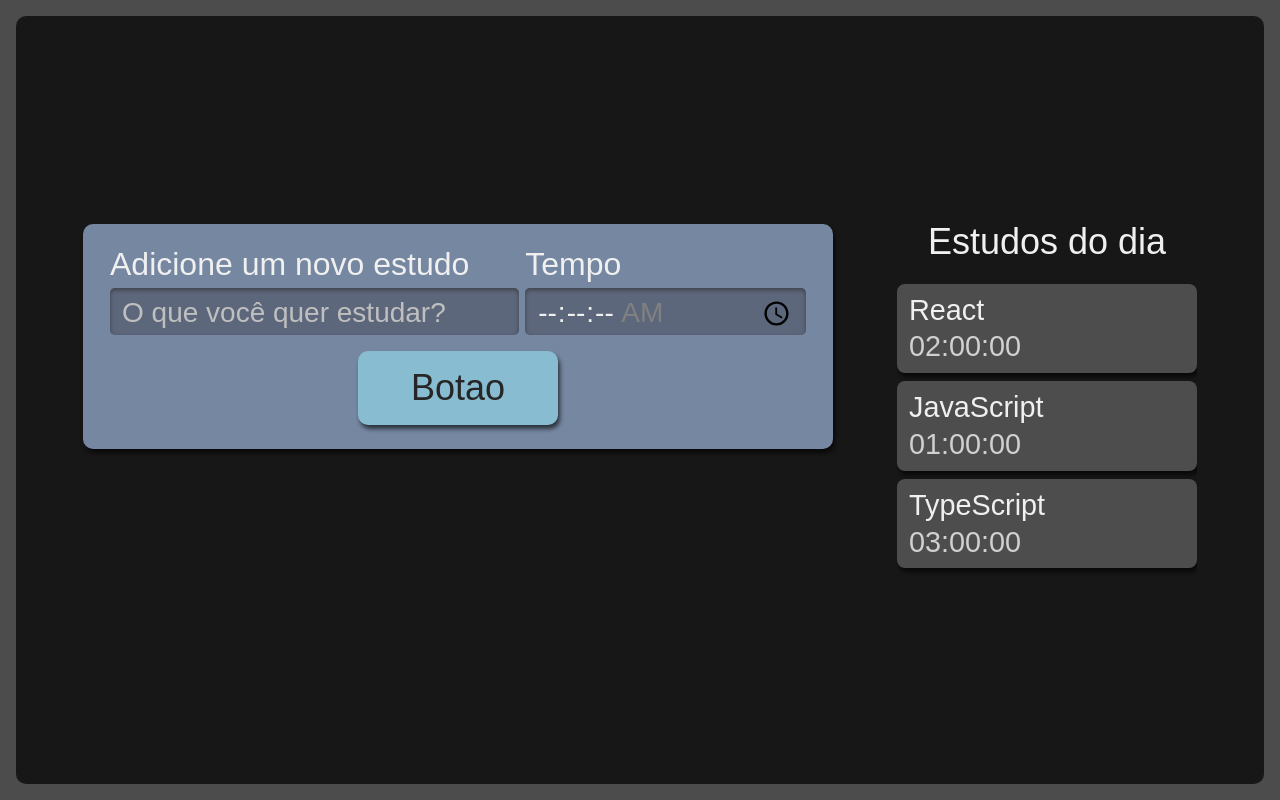
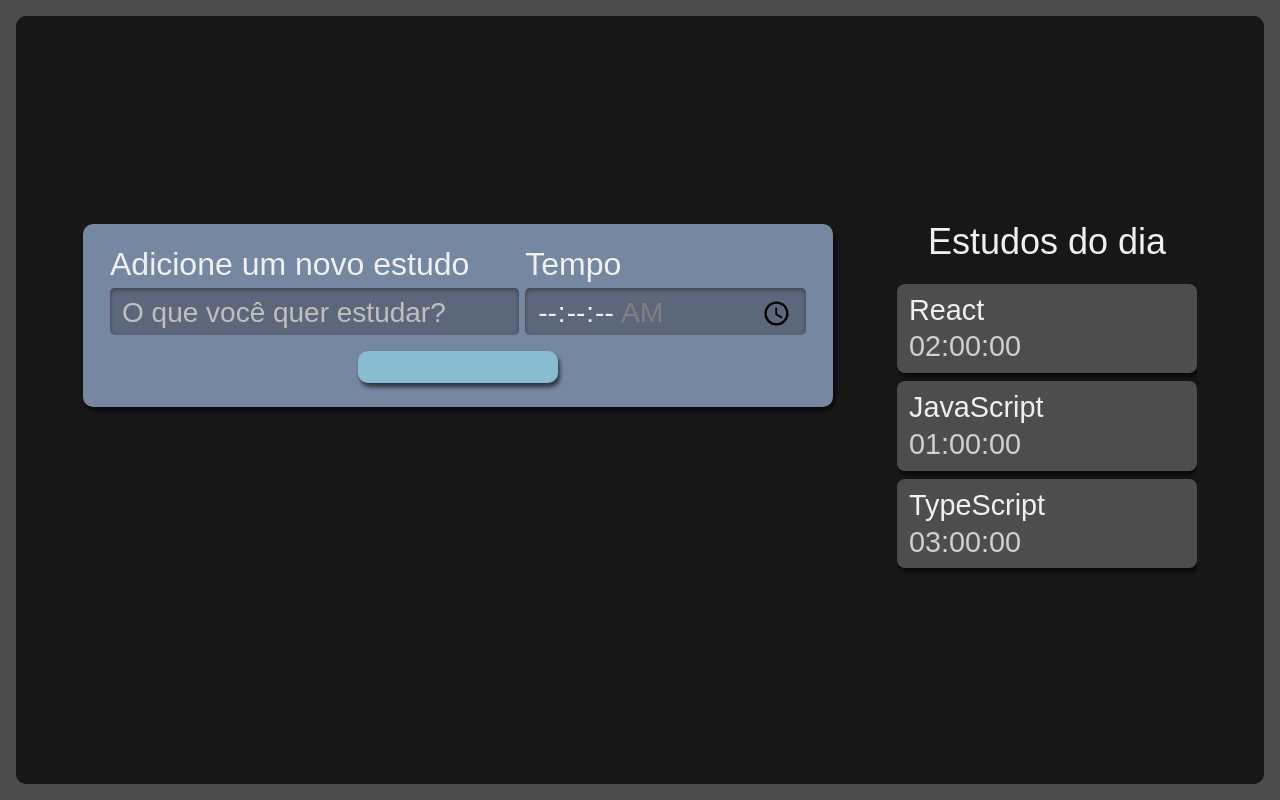
Before and after one commit to lucas-dantas10/React-App, a React (Create React App) app: page / in a window 1280 px wide. Built offline with nearby package versions, Linux system fonts and the light colour scheme.

Commit message:
utilizando props no botao

```diff
--- a/src/components/Botao/index.tsx
+++ b/src/components/Botao/index.tsx
@@ -1,14 +1,12 @@
 import React from 'react';
 import style from "./Botao.module.scss";
 
-class Botao extends React.Component {
+export default class Botao extends React.Component<any, any> {
     render() {
         return (
             <button className={style.botao}>
-                Botao
+                {this.props.text}
             </button>
         );
     }
 }
-
-export default Botao;
```
